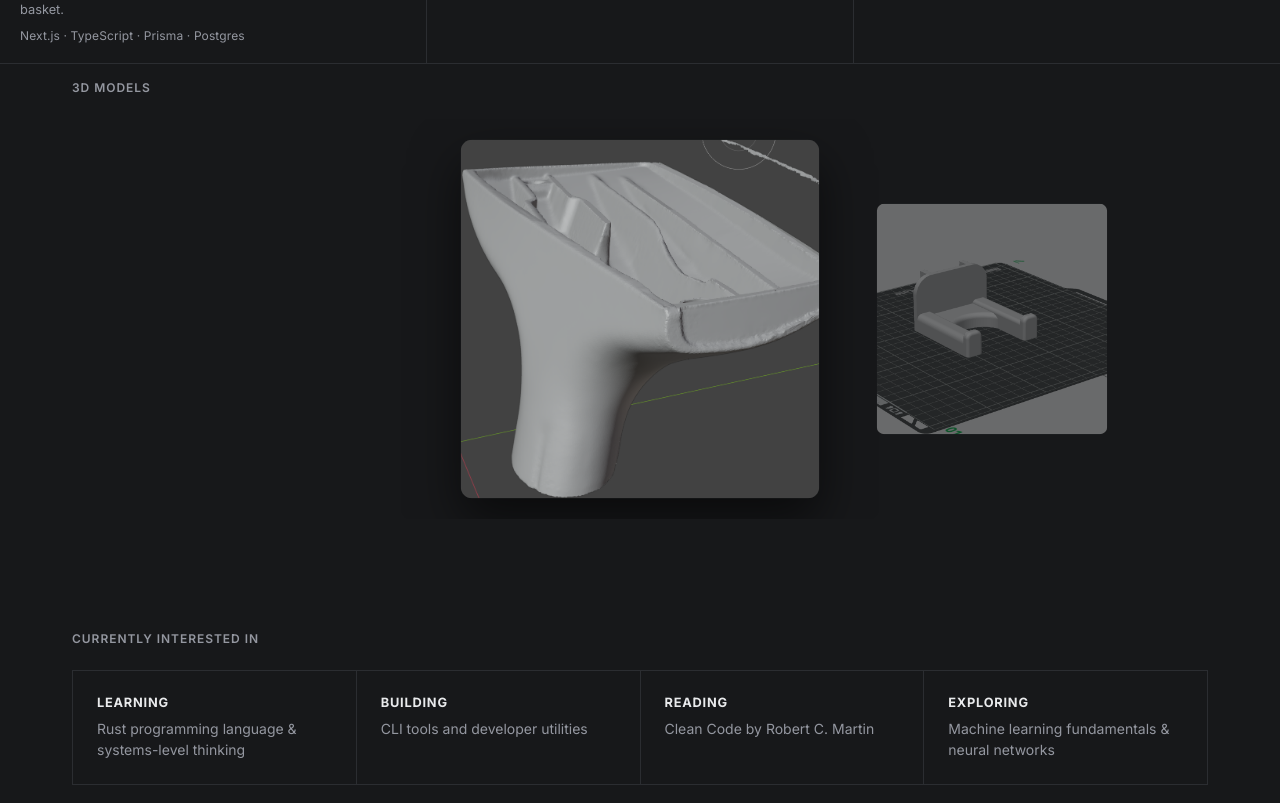
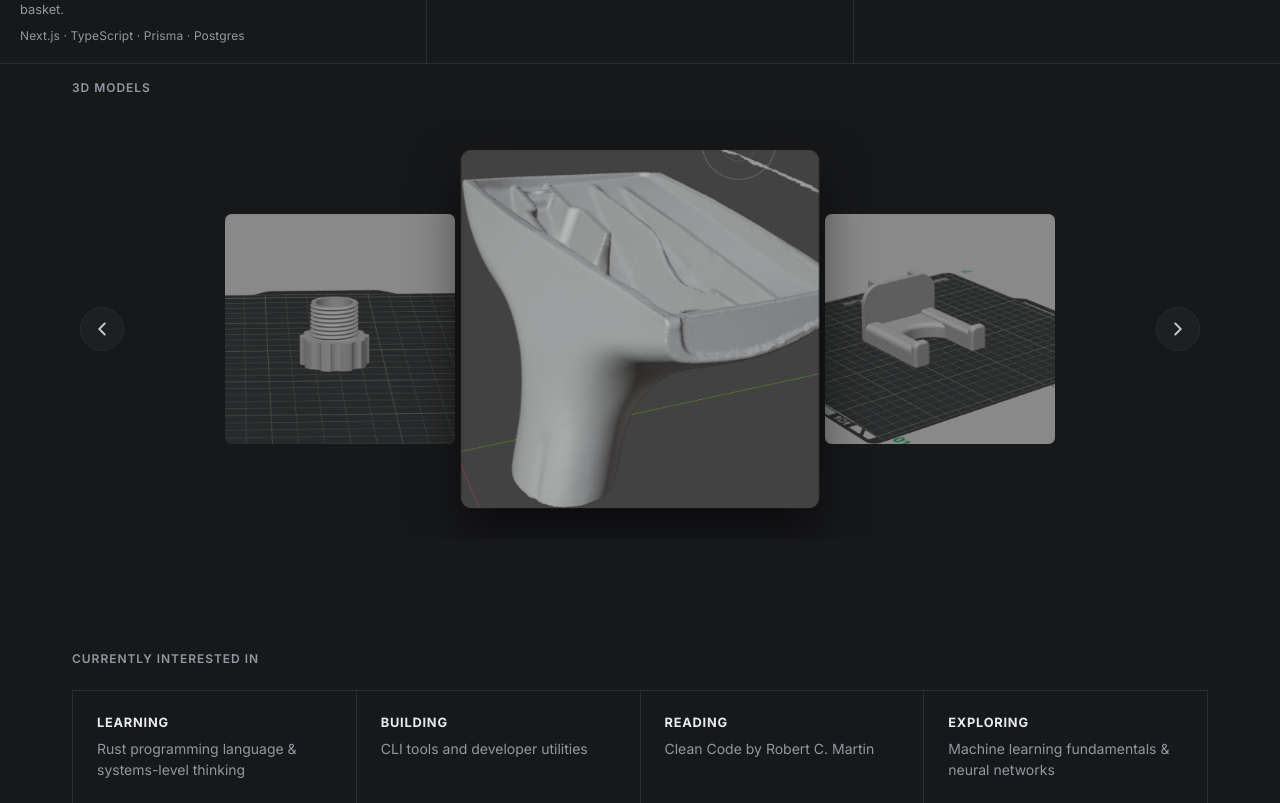
Before and after one commit to spulsion/Personal_Website, a plain HTML site: page index.html in a window 1280 px wide. Shown: the part 679-1482 px from the top of the page. Drawn offline with Linux system fonts and the light colour scheme.

Commit message:
UI changes

```diff
--- a/css/style.css
+++ b/css/style.css
@@ -481,32 +481,27 @@ img {
   position: relative;
   overflow: hidden;
   width: 100%;
-  padding: 2.5rem 0; /* headroom so the scaled-up active slide isn't clipped */
+  height: 420px;
 }
 
-.carousel-track {
-  display: flex;
-  align-items: center;
-  gap: 2rem;
-  transition: transform 0.7s cubic-bezier(0.4, 0, 0.2, 1);
-  will-change: transform;
-}
-
+/* Slides are absolutely stacked; JS positions them in a circular coverflow. */
 .carousel-slide {
-  flex: 0 0 auto;
+  position: absolute;
+  top: 50%;
+  left: 50%;
   width: 320px;
+  transform: translate(-50%, -50%);
+  transition:
+    transform 0.7s cubic-bezier(0.4, 0, 0.2, 1),
+    opacity 0.7s ease;
+  will-change: transform, opacity;
 }
 
 .slide-inner {
   border-radius: 10px;
   overflow: hidden;
   background: var(--surface);
-  transform: scale(0.72);
-  opacity: 0.4;
-  transition:
-    transform 0.7s cubic-bezier(0.4, 0, 0.2, 1),
-    opacity 0.7s ease,
-    box-shadow 0.7s ease;
+  transition: box-shadow 0.7s ease;
 }
 
 .carousel-slide img {
@@ -516,14 +511,50 @@ img {
   display: block;
 }
 
-/* The focused slide expands and lifts so it clearly reads as the active one */
+/* JS scales the focused slide up; the shadow makes the focus unmistakable. */
 .carousel-slide.is-active .slide-inner {
-  transform: scale(1.12);
-  opacity: 1;
   box-shadow: 0 20px 45px rgba(0, 0, 0, 0.55);
 }
 
+/* Prev / next controls */
+.carousel-arrow {
+  position: absolute;
+  top: 50%;
+  transform: translateY(-50%);
+  z-index: 40;
+  width: 44px;
+  height: 44px;
+  display: flex;
+  align-items: center;
+  justify-content: center;
+  border-radius: 50%;
+  border: 1px solid var(--border);
+  background: var(--surface);
+  color: var(--text);
+  cursor: pointer;
+  opacity: 0.85;
+  transition:
+    opacity 0.15s,
+    background 0.15s;
+}
+
+.carousel-arrow:hover {
+  opacity: 1;
+  background: var(--card-hover);
+}
+
+.carousel-arrow.prev {
+  left: 0.5rem;
+}
+
+.carousel-arrow.next {
+  right: 0.5rem;
+}
+
 @media (max-width: 480px) {
+  .carousel {
+    height: 320px;
+  }
   .carousel-slide {
     width: 220px;
   }
--- a/index.html
+++ b/index.html
@@ -100,7 +100,41 @@
       <section class="models-section" id="modelsSection">
         <h2 class="models-heading">3D Models</h2>
         <div class="carousel" id="modelCarousel">
+          <button
+            type="button"
+            class="carousel-arrow prev"
+            id="carouselPrev"
+            aria-label="Previous 3D model">
+            <svg
+              viewBox="0 0 24 24"
+              width="22"
+              height="22"
+              fill="none"
+              stroke="currentColor"
+              stroke-width="2"
+              stroke-linecap="round"
+              stroke-linejoin="round">
+              <path d="M15 18l-6-6 6-6" />
+            </svg>
+          </button>
           <div class="carousel-track" id="carouselTrack"></div>
+          <button
+            type="button"
+            class="carousel-arrow next"
+            id="carouselNext"
+            aria-label="Next 3D model">
+            <svg
+              viewBox="0 0 24 24"
+              width="22"
+              height="22"
+              fill="none"
+              stroke="currentColor"
+              stroke-width="2"
+              stroke-linecap="round"
+              stroke-linejoin="round">
+              <path d="M9 18l6-6-6-6" />
+            </svg>
+          </button>
         </div>
       </section>
 
--- a/js/main.js
+++ b/js/main.js
@@ -38,13 +38,15 @@ const carousel = document.getElementById("modelCarousel");
 if (carousel) {
   const section = document.getElementById("modelsSection");
   const track = document.getElementById("carouselTrack");
+  const prevBtn = document.getElementById("carouselPrev");
+  const nextBtn = document.getElementById("carouselNext");
 
   if (MODELS.length === 0) {
     // Nothing to show yet — leave the whole section hidden.
     if (section) section.style.display = "none";
   } else {
     // Build a slide per screenshot.
-    MODELS.forEach((file, i) => {
+    const slides = MODELS.map((file, i) => {
       const slide = document.createElement("div");
       slide.className = "carousel-slide";
       const inner = document.createElement("div");
@@ -55,50 +57,120 @@ if (carousel) {
       img.loading = "lazy";
       inner.appendChild(img);
       slide.appendChild(inner);
+      slide._r = 0; // last relative position, used to detect wrap-arounds
       track.appendChild(slide);
+      return slide;
     });
 
-    const slides = Array.from(track.children);
+    const n = slides.length;
     let index = 0;
     let timer = null;
+    let spacing = computeSpacing();
 
-    // Slide the track so the active slide sits dead center, and flag it active.
-    function center() {
-      slides.forEach((s) => s.classList.remove("is-active"));
-      const active = slides[index];
-      active.classList.add("is-active");
-      const offset =
-        carousel.clientWidth / 2 - (active.offsetLeft + active.offsetWidth / 2);
-      track.style.transform = "translateX(" + offset + "px)";
+    // Distance between adjacent slide centers; tightened on narrow screens.
+    function computeSpacing() {
+      return Math.min(300, Math.round(window.innerWidth * 0.72));
+    }
+
+    // Shortest signed offset of slide i from the active one, so the strip
+    // wraps: e.g. with 3 slides, the first sits just right of the last.
+    function wrapR(r) {
+      r = ((r % n) + n) % n; // 0..n-1
+      if (r > n / 2) r -= n; // move the far half to the negative (left) side
+      return r;
+    }
+
+    // Place every slide relative to the active index.
+    function layout(animate) {
+      slides.forEach((slide, i) => {
+        const r = wrapR(i - index);
+        const absr = Math.abs(r);
+
+        // Target visual state for this position.
+        const scale = absr < 0.5 ? 1.12 : absr < 1.5 ? 0.72 : 0.5;
+        const opacity = absr < 0.5 ? 1 : absr < 1.5 ? 0.55 : 0;
+        const z = absr < 0.5 ? 30 : absr < 1.5 ? 20 : 10;
+        const transform =
+          "translate(-50%, -50%) translateX(" +
+          r * spacing +
+          "px) scale(" +
+          scale +
+          ")";
+
+        // Did this slide cross the seam (jump to the opposite side)?
+        const wrap = Math.abs(r - slide._r) > 1.5;
+        slide._r = r;
+        slide.style.zIndex = z;
+        slide.classList.toggle("is-active", absr < 0.5);
+
+        if (animate && wrap) {
+          // Teleport into position while invisible, then fade in on the new
+          // side — avoids a "pop" sliding across the whole carousel.
+          slide.style.transition = "none";
+          slide.style.transform = transform;
+          slide.style.opacity = 0;
+          void slide.offsetWidth; // flush the instant move
+          requestAnimationFrame(() => {
+            slide.style.transition = "";
+            slide.style.opacity = opacity;
+          });
+        } else if (!animate) {
+          // Initial placement — snap, no animation.
+          slide.style.transition = "none";
+          slide.style.transform = transform;
+          slide.style.opacity = opacity;
+          void slide.offsetWidth;
+        } else {
+          // Normal neighbour move — slide smoothly.
+          slide.style.transition = "";
+          slide.style.transform = transform;
+          slide.style.opacity = opacity;
+        }
+      });
+    }
+
+    function go(newIndex) {
+      index = ((newIndex % n) + n) % n;
+      layout(true);
     }
 
     function next() {
-      index = (index + 1) % slides.length;
-      center();
+      go(index + 1);
+    }
+    function prev() {
+      go(index - 1);
     }
 
     function start() {
       stop();
-      if (slides.length > 1) {
-        timer = setInterval(next, SECONDS_PER_SLIDE * 1000);
-      }
+      if (n > 1) timer = setInterval(next, SECONDS_PER_SLIDE * 1000);
     }
-
     function stop() {
       if (timer) clearInterval(timer);
       timer = null;
     }
 
     section.style.display = "block";
-    // Position without animating on first paint.
-    const prevTransition = track.style.transition;
-    track.style.transition = "none";
-    center();
-    // Force reflow, then restore the animated transitions.
-    void track.offsetWidth;
-    track.style.transition = prevTransition;
+    layout(false); // initial placement, no animation
 
-    window.addEventListener("resize", center);
+    // Arrows: step one image and restart the dwell timer so the manual pick
+    // gets its full viewing time.
+    if (prevBtn)
+      prevBtn.addEventListener("click", () => {
+        prev();
+        start();
+      });
+    if (nextBtn)
+      nextBtn.addEventListener("click", () => {
+        next();
+        start();
+      });
+
+    window.addEventListener("resize", () => {
+      spacing = computeSpacing();
+      layout(false);
+    });
+
     // Let visitors linger on an image without it advancing out from under them.
     carousel.addEventListener("mouseenter", stop);
     carousel.addEventListener("mouseleave", start);
```
Also changed, not shown: 1 other file.
